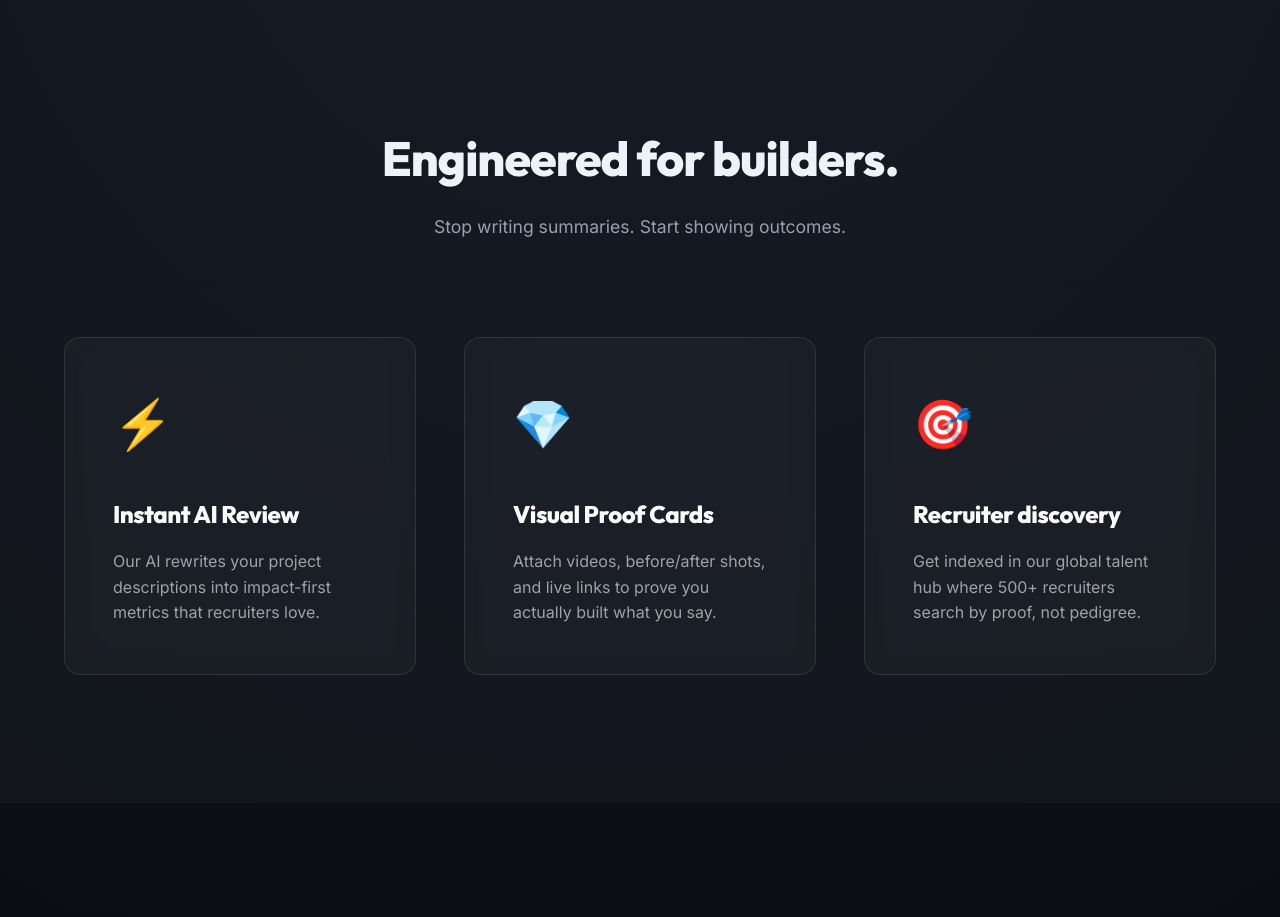
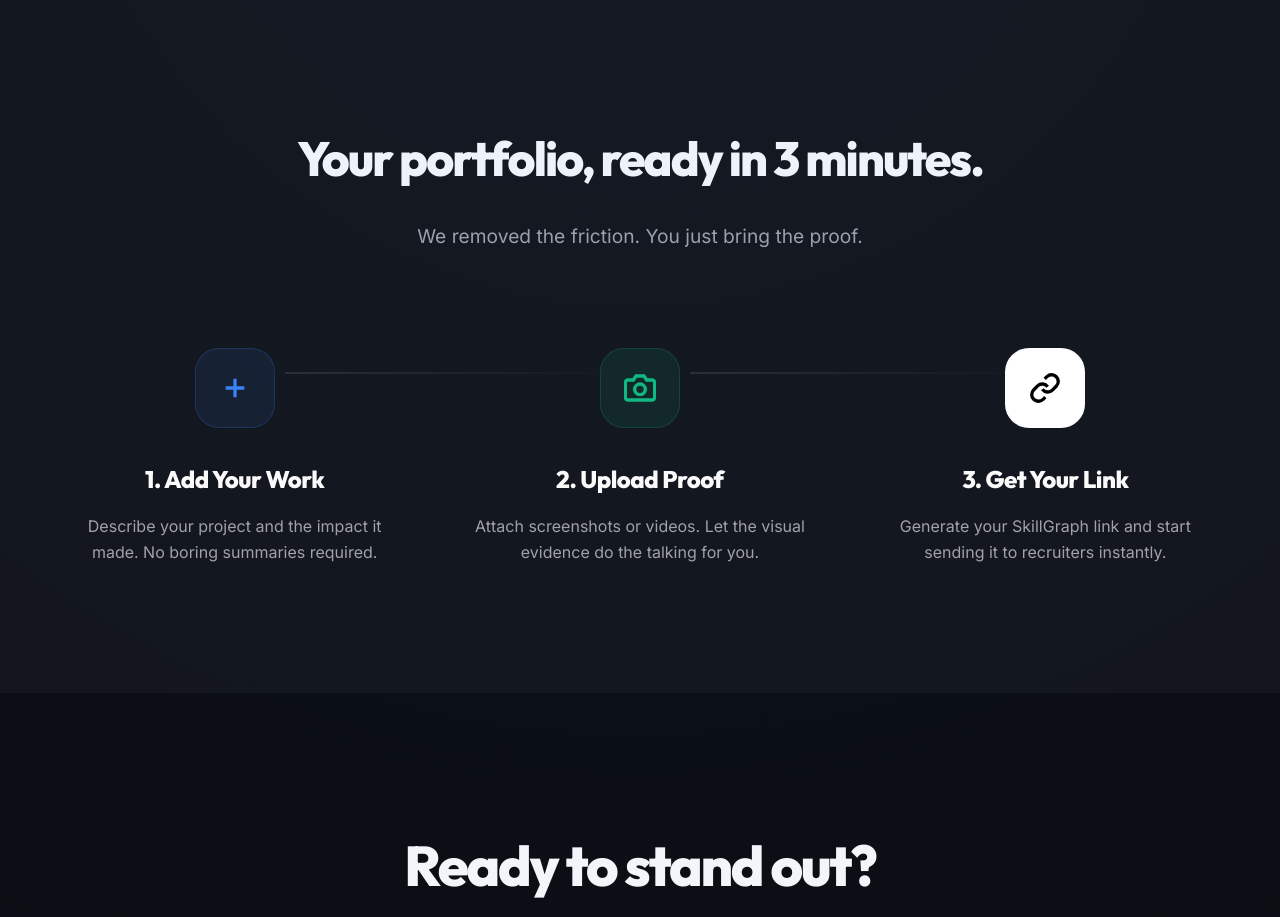
Before and after one commit to sndp013/Skillgraphv2, a Next.js app: page / in a window 1280 px wide. Shown: the part 2000-2917 px from the top of the page. Built offline with nearby package versions, Linux system fonts and the light colour scheme.

Commit message:
feat: implement how it works section with 3-step sequence

```diff
--- a/src/app/page.tsx
+++ b/src/app/page.tsx
@@ -247,30 +247,57 @@ export default function Home() {
         </div>
       </section>
 
-      {/* Feature Grids (Minimalist) */}
+      {/* How it Works Section */}
       <section style={{ padding: '8rem 0', background: 'var(--card-bg)', borderTop: '1px solid var(--border)' }}>
         <div className="container">
           <div style={{ textAlign: 'center', marginBottom: '6rem' }}>
-            <h2 style={{ fontSize: '3rem', fontWeight: 800, marginBottom: '1rem' }}>Engineered for builders.</h2>
-            <p style={{ color: 'var(--text-muted)', fontSize: '1.1rem' }}>Stop writing summaries. Start showing outcomes.</p>
+            <h2 style={{ fontSize: '3rem', fontWeight: 800, marginBottom: '1.5rem', letterSpacing: '-0.04em' }}>Your portfolio, ready in 3 minutes.</h2>
+            <p style={{ color: 'var(--text-muted)', fontSize: '1.2rem' }}>We removed the friction. You just bring the proof.</p>
           </div>
 
-          <div style={{ display: 'grid', gridTemplateColumns: 'repeat(auto-fit, minmax(320px, 1fr))', gap: '3rem' }}>
-            <div className="card" style={{ padding: '3rem' }}>
-              <div style={{ fontSize: '3rem', marginBottom: '2rem' }}>⚡</div>
-              <h3 style={{ fontSize: '1.5rem', fontWeight: 800, marginBottom: '1rem' }}>Instant AI Review</h3>
-              <p style={{ color: 'var(--text-muted)', lineHeight: 1.6 }}>Our AI rewrites your project descriptions into impact-first metrics that recruiters love.</p>
+          <div style={{ display: 'grid', gridTemplateColumns: 'repeat(auto-fit, minmax(300px, 1fr))', gap: '4rem', position: 'relative' }}>
+
+            {/* Step 1 */}
+            <div style={{ textAlign: 'center', position: 'relative' }}>
+              <div style={{
+                width: '80px', height: '80px', borderRadius: '24px', backgroundColor: 'rgba(59, 130, 246, 0.1)',
+                color: 'var(--accent)', display: 'flex', alignItems: 'center', justifyContent: 'center',
+                margin: '0 auto 2rem', fontSize: '2rem', border: '1px solid rgba(59, 130, 246, 0.2)'
+              }}>
+                <svg width="32" height="32" viewBox="0 0 24 24" fill="none" stroke="currentColor" strokeWidth="2.5"><path d="M12 5v14M5 12h14"/></svg>
+              </div>
+              <div style={{ position: 'absolute', top: '24px', left: 'calc(50% + 50px)', width: '100%', height: '2px', background: 'linear-gradient(to right, var(--border), transparent)', zIndex: 0 }} className="hide-on-mobile"></div>
+              <h3 style={{ fontSize: '1.5rem', fontWeight: 800, marginBottom: '1rem' }}>1. Add Your Work</h3>
+              <p style={{ color: 'var(--text-muted)', lineHeight: 1.6 }}>Describe your project and the impact it made. No boring summaries required.</p>
             </div>
-            <div className="card" style={{ padding: '3rem' }}>
-              <div style={{ fontSize: '3rem', marginBottom: '2rem' }}>💎</div>
-              <h3 style={{ fontSize: '1.5rem', fontWeight: 800, marginBottom: '1rem' }}>Visual Proof Cards</h3>
-              <p style={{ color: 'var(--text-muted)', lineHeight: 1.6 }}>Attach videos, before/after shots, and live links to prove you actually built what you say.</p>
+
+            {/* Step 2 */}
+            <div style={{ textAlign: 'center', position: 'relative' }}>
+              <div style={{
+                width: '80px', height: '80px', borderRadius: '24px', backgroundColor: 'rgba(16, 185, 129, 0.1)',
+                color: 'var(--success)', display: 'flex', alignItems: 'center', justifyContent: 'center',
+                margin: '0 auto 2rem', fontSize: '2rem', border: '1px solid rgba(16, 185, 129, 0.2)'
+              }}>
+                <svg width="32" height="32" viewBox="0 0 24 24" fill="none" stroke="currentColor" strokeWidth="2.5"><path d="M23 19a2 2 0 0 1-2 2H3a2 2 0 0 1-2-2V8a2 2 0 0 1 2-2h4l2-3h6l2 3h4a2 2 0 0 1 2 2z"></path><circle cx="12" cy="13" r="4"></circle></svg>
+              </div>
+              <div style={{ position: 'absolute', top: '24px', left: 'calc(50% + 50px)', width: '100%', height: '2px', background: 'linear-gradient(to right, var(--border), transparent)', zIndex: 0 }} className="hide-on-mobile"></div>
+              <h3 style={{ fontSize: '1.5rem', fontWeight: 800, marginBottom: '1rem' }}>2. Upload Proof</h3>
+              <p style={{ color: 'var(--text-muted)', lineHeight: 1.6 }}>Attach screenshots or videos. Let the visual evidence do the talking for you.</p>
             </div>
-            <div className="card" style={{ padding: '3rem' }}>
-              <div style={{ fontSize: '3rem', marginBottom: '2rem' }}>🎯</div>
-              <h3 style={{ fontSize: '1.5rem', fontWeight: 800, marginBottom: '1rem' }}>Recruiter discovery</h3>
-              <p style={{ color: 'var(--text-muted)', lineHeight: 1.6 }}>Get indexed in our global talent hub where 500+ recruiters search by proof, not pedigree.</p>
+
+            {/* Step 3 */}
+            <div style={{ textAlign: 'center' }}>
+              <div style={{
+                width: '80px', height: '80px', borderRadius: '24px', backgroundColor: 'white',
+                color: 'black', display: 'flex', alignItems: 'center', justifyContent: 'center',
+                margin: '0 auto 2rem', fontSize: '2rem'
+              }}>
+                <svg width="32" height="32" viewBox="0 0 24 24" fill="none" stroke="currentColor" strokeWidth="2.5"><path d="M10 13a5 5 0 0 0 7.54.54l3-3a5 5 0 0 0-7.07-7.07l-1.72 1.71"></path><path d="M14 11a5 5 0 0 0-7.54-.54l-3 3a5 5 0 0 0 7.07 7.07l1.71-1.71"></path></svg>
+              </div>
+              <h3 style={{ fontSize: '1.5rem', fontWeight: 800, marginBottom: '1rem' }}>3. Get Your Link</h3>
+              <p style={{ color: 'var(--text-muted)', lineHeight: 1.6 }}>Generate your SkillGraph link and start sending it to recruiters instantly.</p>
             </div>
+
           </div>
         </div>
       </section>
```
